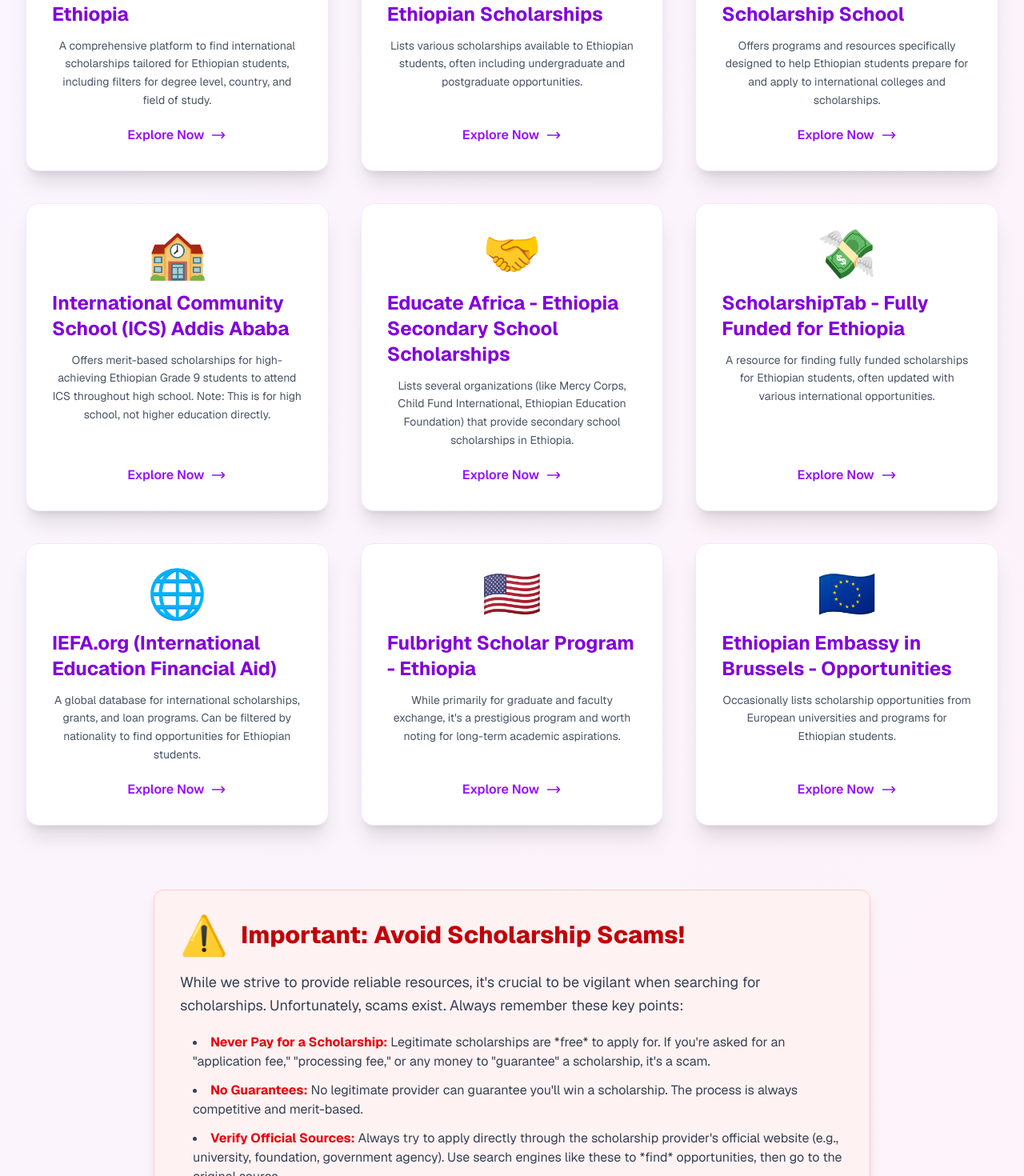
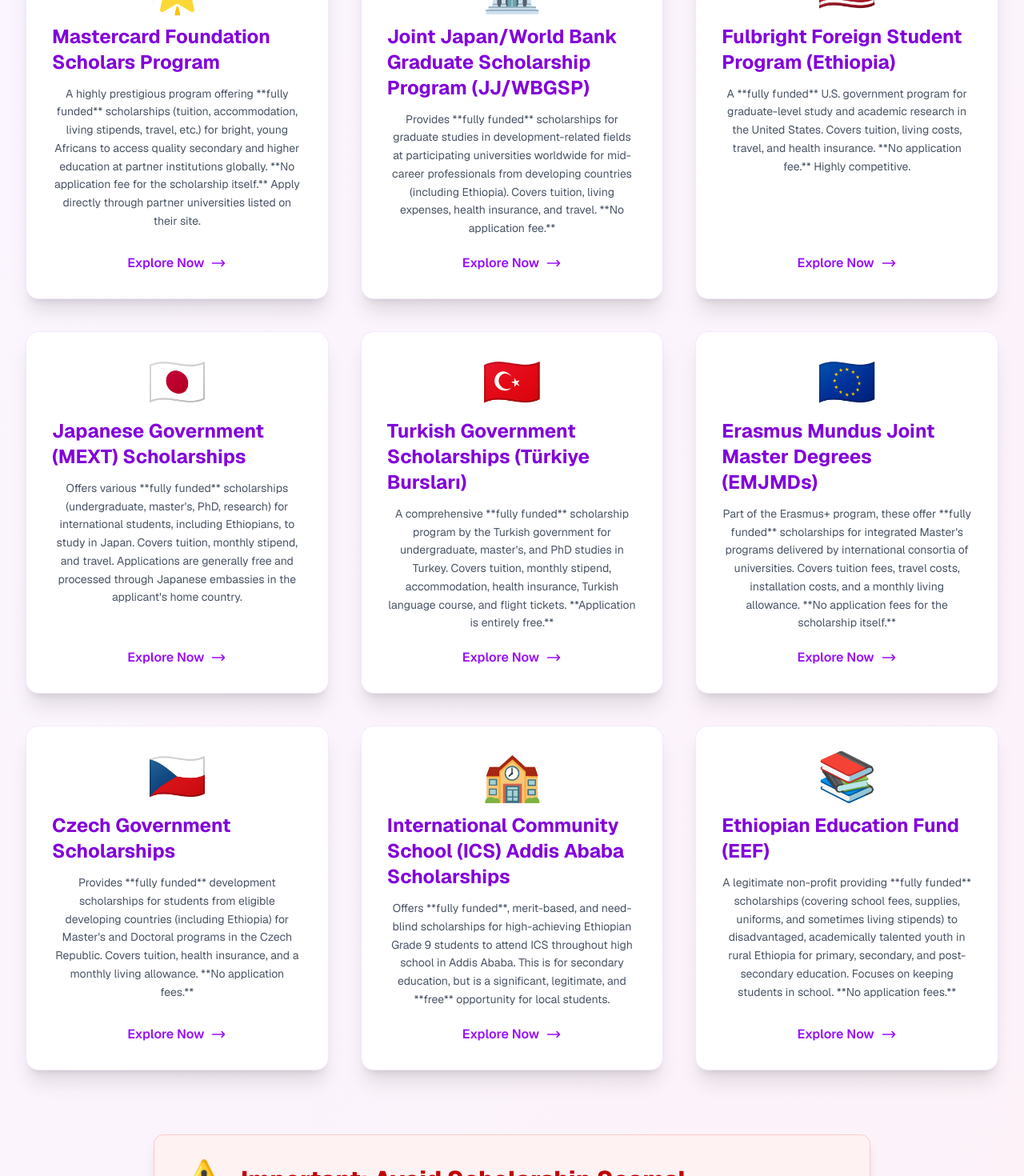
Before and after one commit to solowon27/krf, a Next.js app in the folder client/: page /education-resources in a window 1280 px wide. Shown: the part 2180-3650 px from the top of the page at 80% size. Built offline with nearby package versions, Linux system fonts and the light colour scheme; no server answers.

Commit message:
trusted scholarship links added

```diff
--- a/client/src/app/education-resources/page.tsx
+++ b/client/src/app/education-resources/page.tsx
@@ -43,61 +43,61 @@
   }
 ];
 
-// Define scholarship resources for Ethiopian students (data remains unchanged as requested)
+// Define *only fully funded, legitimate, and free-application* scholarship resources for Ethiopian students
 const scholarshipResources = [
   {
-    name: "WeMakeScholars - Ethiopia",
-    url: "https://www.wemakescholars.com/scholarships-for-ethiopian-students",
-    description: "A comprehensive platform to find international scholarships tailored for Ethiopian students, including filters for degree level, country, and field of study.",
-    icon: "🌍"
+    name: "Mastercard Foundation Scholars Program",
+    url: "https://mastercardfdn.org/our-work/scholars-program/where-to-apply/",
+    description: "A highly prestigious program offering **fully funded** scholarships (tuition, accommodation, living stipends, travel, etc.) for bright, young Africans to access quality secondary and higher education at partner institutions globally. **No application fee for the scholarship itself.** Apply directly through partner universities listed on their site.",
+    icon: "🌟"
   },
   {
-    name: "Scholarships.com - Ethiopian Scholarships",
-    url: "https://www.scholarships.com/financial-aid/college-scholarships/scholarship-directory/ethnicity/ethiopian",
-    description: "Lists various scholarships available to Ethiopian students, often including undergraduate and postgraduate opportunities.",
-    icon: "🎓"
+    name: "Joint Japan/World Bank Graduate Scholarship Program (JJ/WBGSP)",
+    url: "https://www.worldbank.org/en/programs/scholarships",
+    description: "Provides **fully funded** scholarships for graduate studies in development-related fields at participating universities worldwide for mid-career professionals from developing countries (including Ethiopia). Covers tuition, living expenses, health insurance, and travel. **No application fee.**",
+    icon: "🏦"
   },
   {
-    name: "Ethio College Prep - Scholarship School",
-    url: "https://www.ethiocollegeprep.com/summer",
-    description: "Offers programs and resources specifically designed to help Ethiopian students prepare for and apply to international colleges and scholarships.",
-    icon: "📚"
+    name: "Fulbright Foreign Student Program (Ethiopia)",
+    url: "https://et.usembassy.gov/educational-cultural-exchanges/", // Leads to U.S. Embassy in Ethiopia, where Fulbright details for Ethiopians are usually announced
+    description: "A **fully funded** U.S. government program for graduate-level study and academic research in the United States. Covers tuition, living costs, travel, and health insurance. **No application fee.** Highly competitive.",
+    icon: "🇺🇸"
   },
   {
-    name: "International Community School (ICS) Addis Ababa",
+    name: "Japanese Government (MEXT) Scholarships",
+    url: "https://www.studyjapan.go.jp/en/smap_stopj-e/index.html", // Official general MEXT link
+    description: "Offers various **fully funded** scholarships (undergraduate, master's, PhD, research) for international students, including Ethiopians, to study in Japan. Covers tuition, monthly stipend, and travel. Applications are generally free and processed through Japanese embassies in the applicant's home country.",
+    icon: "🇯🇵"
+  },
+  {
+    name: "Turkish Government Scholarships (Türkiye Bursları)",
+    url: "https://turkiyeburslari.gov.tr/en/for-applicants/application-criteria",
+    description: "A comprehensive **fully funded** scholarship program by the Turkish government for undergraduate, master's, and PhD studies in Turkey. Covers tuition, monthly stipend, accommodation, health insurance, Turkish language course, and flight tickets. **Application is entirely free.**",
+    icon: "🇹🇷"
+  },
+  {
+    name: "Erasmus Mundus Joint Master Degrees (EMJMDs)",
+    url: "https://ec.europa.eu/programmes/erasmus-plus/opportunities/overview_en", // Link to Erasmus+ overview, EMJMDs are under "Study abroad" for students.
+    description: "Part of the Erasmus+ program, these offer **fully funded** scholarships for integrated Master's programs delivered by international consortia of universities. Covers tuition fees, travel costs, installation costs, and a monthly living allowance. **No application fees for the scholarship itself.**",
+    icon: "🇪🇺"
+  },
+  {
+    name: "Czech Government Scholarships",
+    url: "https://www.mzv.gov.cz/addisababa/en/development_cooperation_and_humanitarian/scholarships/index.html", // Czech Embassy in Addis Ababa scholarship page
+    description: "Provides **fully funded** development scholarships for students from eligible developing countries (including Ethiopia) for Master's and Doctoral programs in the Czech Republic. Covers tuition, health insurance, and a monthly living allowance. **No application fees.**",
+    icon: "🇨🇿"
+  },
+  {
+    name: "International Community School (ICS) Addis Ababa Scholarships",
     url: "https://www.icsaddis.org/learn/scholarship",
-    description: "Offers merit-based scholarships for high-achieving Ethiopian Grade 9 students to attend ICS throughout high school. Note: This is for high school, not higher education directly.",
+    description: "Offers **fully funded**, merit-based, and need-blind scholarships for high-achieving Ethiopian Grade 9 students to attend ICS throughout high school in Addis Ababa. This is for secondary education, but is a significant, legitimate, and **free** opportunity for local students.",
     icon: "🏫"
   },
   {
-    name: "Educate Africa - Ethiopia Secondary School Scholarships",
-    url: "https://serveafrica.info/top-5-ethiopia-secondary-school-scholarships/",
-    description: "Lists several organizations (like Mercy Corps, Child Fund International, Ethiopian Education Foundation) that provide secondary school scholarships in Ethiopia.",
-    icon: "🤝"
-  },
-  {
-    name: "ScholarshipTab - Fully Funded for Ethiopia",
-    url: "https://www.scholarshiptab.com/scholarships-for/ethiopia/fully-funded",
-    description: "A resource for finding fully funded scholarships for Ethiopian students, often updated with various international opportunities.",
-    icon: "💸"
-  },
-  {
-    name: "IEFA.org (International Education Financial Aid)",
-    url: "https://www.iefa.org/",
-    description: "A global database for international scholarships, grants, and loan programs. Can be filtered by nationality to find opportunities for Ethiopian students.",
-    icon: "🌐"
-  },
-  {
-    name: "Fulbright Scholar Program - Ethiopia",
-    url: "https://fulbrightscholars.org/country/ethiopia",
-    description: "While primarily for graduate and faculty exchange, it's a prestigious program and worth noting for long-term academic aspirations.",
-    icon: "🇺🇸"
-  },
-  {
-    name: "Ethiopian Embassy in Brussels - Opportunities",
-    url: "https://ethiopianembassy.be/?page_id=151",
-    description: "Occasionally lists scholarship opportunities from European universities and programs for Ethiopian students.",
-    icon: "🇪🇺"
+    name: "Ethiopian Education Fund (EEF)",
+    url: "https://www.ethiopianeducationfund.org/",
+    description: "A legitimate non-profit providing **fully funded** scholarships (covering school fees, supplies, uniforms, and sometimes living stipends) to disadvantaged, academically talented youth in rural Ethiopia for primary, secondary, and post-secondary education. Focuses on keeping students in school. **No application fees.**",
+    icon: "📚"
   }
 ];
 
@@ -190,7 +190,7 @@
       <section className="py-20 px-4 sm:px-6 lg:px-8 bg-gradient-to-br from-purple-50 to-pink-50 relative z-10">
         <div className="max-w-7xl mx-auto text-center mb-16">
           <h2 className="text-4xl md:text-5xl font-extrabold mb-4 text-purple-800 drop-shadow-sm leading-tight">
-            Scholarships
+            Fully Funded, Legitimate, & Free-Application Scholarships
           </h2>
           <p className="text-xl md:text-2xl text-gray-600 font-normal max-w-3xl mx-auto">
             የከፍተኛ ትምህርት ጉዞዎን በአገር ውስጥ እና በዓለም አቀፍ ደረጃ የገንዘብ ድጋፍ ለማድረግ እድሎችን ያግኙ።
@@ -239,8 +239,8 @@
           </p>
           <ul className="list-disc list-inside text-gray-700 space-y-3 mb-6 pl-4 text-base">
             <li><strong className="text-red-600">Never Pay for a Scholarship:</strong> Legitimate scholarships are *free* to apply for. If you're asked for an "application fee," "processing fee," or any money to "guarantee" a scholarship, it's a scam.</li>
-            <li><strong className="text-red-600">No Guarantees:</strong> No legitimate provider can guarantee you'll win a scholarship. The process is always competitive and merit-based.</li>
-            <li><strong className="text-red-600">Verify Official Sources:</strong> Always try to apply directly through the scholarship provider's official website (e.g., university, foundation, government agency). Use search engines like these to *find* opportunities, then go to the original source.</li>
+            <li><strong className="text-red-600">No Guarantees of Acceptance:</strong> No legitimate provider can guarantee you'll win a scholarship. The process is always competitive and merit-based. "Guaranteed" refers to the *legitimacy and comprehensive funding* if selected, not guaranteed acceptance.</li>
+            <li><strong className="text-red-600">Verify Official Sources:</strong> Always apply directly through the scholarship provider's official website (e.g., university, foundation, government agency).</li>
             <li><strong className="text-red-600">Protect Personal Information:</strong> Be cautious about providing sensitive personal or financial details unless you are absolutely sure of the legitimacy of the provider.</li>
             <li><strong className="text-red-600">Watch for Red Flags:</strong> Poor grammar, unsolicited offers, promises of "easy money," or high-pressure tactics are common signs of scams.</li>
           </ul>
--- a/client/src/app/page.tsx
+++ b/client/src/app/page.tsx
@@ -88,11 +88,11 @@
   );
 
   return (
-    <main className="w-full min-h-screen bg-gray-100 text-gray-800 font-sans antialiased overflow-x-hidden">
+     <main className="w-full min-h-screen bg-gray-100 text-gray-800 font-sans antialiased overflow-x-hidden">
       <Header />
 
-      {/* Hero Section - Already full-width and "outstanding" */}
-      <section className="bg-gradient-to-br from-teal-950 to-teal-700 text-white py-40 px-6 text-center relative overflow-hidden pt-24 md:py-48 lg:py-56">
+      {/* Hero Section - Updated for better responsiveness */}
+      <section className="bg-gradient-to-br from-teal-950 to-teal-700 text-white py-20 px-4 text-center relative overflow-hidden sm:py-28 md:py-36 lg:py-48">
         <div
           className="absolute inset-0 opacity-10"
           style={{
@@ -102,37 +102,49 @@
           }}
         ></div>
         <motion.div
-          className="w-full px-4 mt-10 relative z-10 max-w-6xl mx-auto"
+          className="w-full relative z-10 max-w-6xl mx-auto px-2 sm:px-4 md:px-6" // Adjusted padding for very small screens
           variants={containerVariants}
           initial="hidden"
           animate="visible"
         >
-          <motion.h1 variants={itemVariants} className="text-5xl md:text-7xl lg:text-8xl font-extrabold mb-6 leading-tight drop-shadow-lg font-serif">
+          <motion.h1
+            variants={itemVariants}
+            className="text-5xl sm:text-6xl md:text-8xl lg:text-9xl xl:text-10xl font-extrabold m-4 leading-tight drop-shadow-lg font-serif px-2" // Smaller base font, px for safety
+          >
             Empowering Minds, Building Futures
           </motion.h1>
-          <motion.p variants={itemVariants} className="text-lg md:text-xl lg:text-2xl mb-12 opacity-95 max-w-4xl mx-auto font-light">
-            ህይወትን በትምህርት በመለወጥ፣ ማህበረሰባችን ብሎም በተለያዩ ሃገራት ነዋሪ የሆኑ ተወላጆችን ባሉበት በማነቃቃት ለዋድላ ወረዳ በተለይም ለኮን አጠቃላይ ሁለተኛ ደረጃ ትምህርት ቤት ትልቅ ስራ እንስራ፤
+          <motion.p
+            variants={itemVariants}
+            className="text-sm sm:text-base md:text-lg lg:text-xl mb-8 opacity-95 max-w-4xl mx-auto font-light px-2" // Smaller base font, px for safety
+          >
+            ትውልድን በእውቀት ለመለወጥ፣ አካባቢው ላይ ያለውን ማህበረሰባችን ብሎም በተለያዩ ሃገራት ነዋሪ የሆኑ ተወላጆችን ባሉበት በማነቃቃት ለዋድላ ወረዳ በተለይም ለኮን አጠቃላይ ሁለተኛ ደረጃ ትምህርት ቤት ትልቅ ስራ እንስራ፤
           </motion.p>
-          <motion.div variants={itemVariants} className="flex flex-col sm:flex-row flex-wrap justify-center items-center gap-6">
-            <Link
+          <motion.div
+            variants={itemVariants}
+            className="flex flex-col items-center gap-4 sm:flex-row sm:flex-wrap sm:justify-center sm:gap-6 px-2" // Added horizontal padding to gap for small screens
+          >
+            <a // Changed Link to <a>
               href="/donate"
-              className="inline-flex items-center bg-amber-500 text-teal-900 font-bold px-10 py-5 rounded-full shadow-2xl hover:bg-amber-400 transition-all duration-300 ease-in-out transform hover:scale-105 hover:shadow-lg text-lg whitespace-nowrap"
+              className="w-full sm:w-auto inline-flex items-center justify-center bg-amber-500 text-teal-900 font-bold px-6 py-3 rounded-full shadow-2xl hover:bg-amber-400 transition-all duration-300 ease-in-out transform hover:scale-105 hover:shadow-lg text-base sm:text-lg text-center" // Removed whitespace-nowrap, added w-full, justify-center, adjusted padding and text size
             >
               ድጋፍ አድርግ/ጊ
-              <FaHandsHelping className="ml-3 text-2xl" />
-            </Link>
-            <Link
+              {/* Replaced FaHandsHelping with inline SVG */}
+              <svg className="ml-2 w-5 h-5 text-xl sm:text-2xl" fill="currentColor" viewBox="0 0 20 20" xmlns="http://www.w3.org/2000/svg">
+                <path fillRule="evenodd" d="M18 10c0 3.866-3.582 7-8 7s-8-3.134-8-7 3.582-7 8-7 8 3.134 8 7zm-8 4a4 4 0 100-8 4 4 0 000 8zM9.293 8.293a1 1 0 011.414 0l2 2a1 1 0 01-1.414 1.414L10 10.414l-.293.293a1 1 0 01-1.414-1.414l.293-.293z" clipRule="evenodd" />
+              </svg>
+            </a>
+            <a // Changed Link to <a>
               href="/library"
-              className="inline-block border-2 border-white text-white font-semibold px-10 py-5 rounded-full hover:bg-white hover:text-teal-800 transition-all duration-300 transform hover:-translate-y-1 text-lg whitespace-nowrap"
+              className="w-full sm:w-auto inline-block border-2 border-white text-white font-semibold px-6 py-3 rounded-full hover:bg-white hover:text-teal-800 transition-all duration-300 transform hover:-translate-y-1 text-base sm:text-lg text-center" // Removed whitespace-nowrap, added w-full, adjusted padding and text size
             >
               Digital Library / ዲጂታል ቤተ መጻሕፍት
-            </Link>
-            <Link
+            </a>
+            <a // Changed Link to <a>
               href="/education-resources"
-              className="inline-block border-2 border-white text-white font-semibold px-10 py-5 rounded-full hover:bg-white hover:text-teal-800 transition-all duration-300 transform hover:-translate-y-1 text-lg whitespace-nowrap"
+              className="w-full sm:w-auto inline-block border-2 border-white text-white font-semibold px-6 py-3 rounded-full hover:bg-white hover:text-teal-800 transition-all duration-300 transform hover:-translate-y-1 text-base sm:text-lg text-center" // Removed whitespace-nowrap, added w-full, adjusted padding and text size
             >
               Free Education Resources / ነጻ የትምህርት እድሎች
-            </Link>
+            </a>
           </motion.div>
         </motion.div>
       </section>
```
